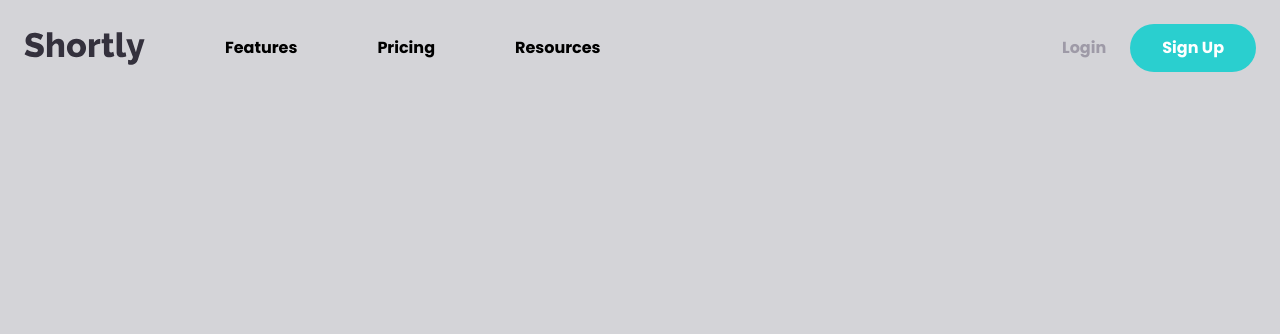
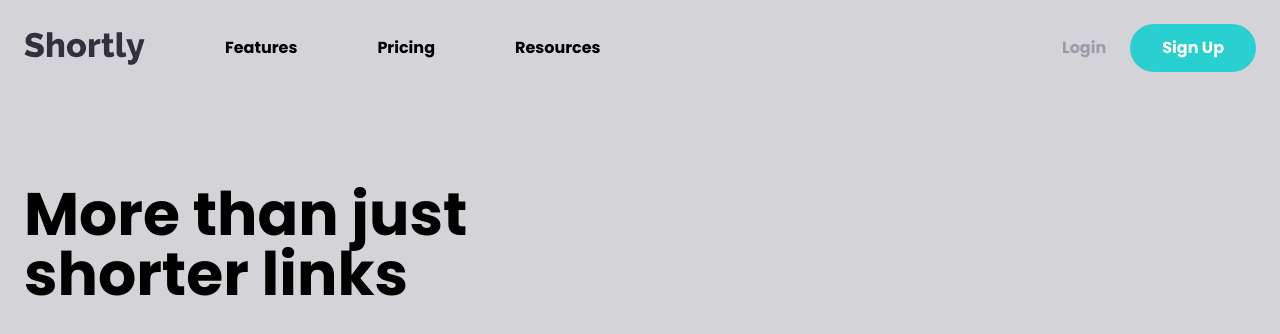
Before and after one commit to Faiem-qy/tailwind_css, a website: page website-projects/shortly/index.html in a window 1280 px wide. Drawn offline with Linux system fonts and the light colour scheme; a web font is replaced by a local one.

Commit message:
add content container and heading

```diff
--- a/website-projects/shortly/index.html
+++ b/website-projects/shortly/index.html
@@ -60,11 +60,20 @@
     </nav>
 
     <!-- Hero Section -->
-     <section id="hero">
+    <section id="hero">
       <!-- Hero Container -->
-       <div class="container flex flex-col-reverse mx-auto p-6 lg:flex-row">
+      <div class="container flex flex-col-reverse mx-auto p-6 lg:flex-row">
+        <!-- Content Container -->
+        <div class="flex flex-col space-y-10 mb-44 lg:mt-16 lg:w-1/2 xl:mb-52">
+          <h1
+            class="text-5xl font-bold text-center lg:text-6xl lg:max-w-md lg:text-left"
+          >
+            More than just shorter links
+          </h1>
+        </div>
 
-       </div>
-     </section>
+        <!-- Image -->
+      </div>
+    </section>
   </body>
 </html>
```
Also changed, not shown: website-projects/shortly/css/style.css.
